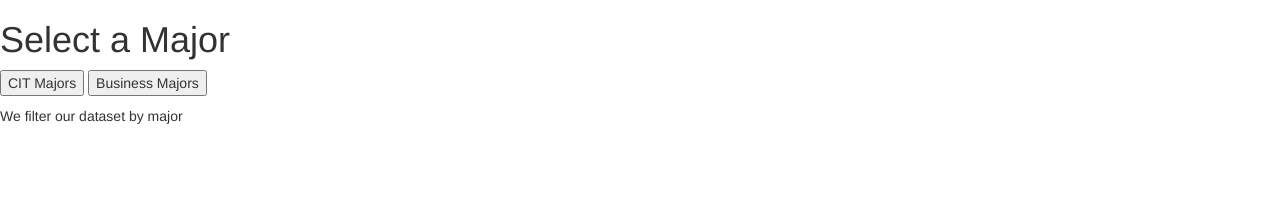
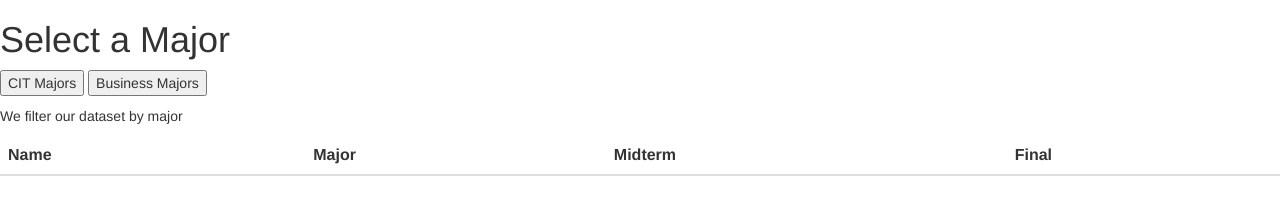
Before and after one commit to AquaticChaos/AquaticChaos.github.io, a plain HTML site: page index.html in a window 1280 px wide. Both pictures are taken after a click on the button "CIT Majors". Drawn offline with nearby package versions, Linux system fonts and the light colour scheme.

Commit message:
Update index.html

```diff
--- a/index.html
+++ b/index.html
@@ -14,10 +14,11 @@
 				var url = "cit5students.json";
 				var request = new XMLHttpRequest();
 				request.open("GET", url);
-				var data = JSON.parse(request.responseText);
+				var data = request.responseText;
 
 				var table1 = document.getElementById("table");
-				var tableData = "<thead><tr><th>Name</th><th>Major</th><th>Midterm</th><th>Final</th></tr></thead>";
+				var tableData = "<table class='table'>";
+				tableData += "<thead><tr><th>Name</th><th>Major</th><th>Midterm</th><th>Final</th></tr></thead>";
 				tableData += "<tbody>";
 
 				for (i = 0; i < data.length; i++) {
@@ -27,6 +28,7 @@
 				}
 
 				tableData += "</tbody>";
+				tableData += "</table>";
 				table1.innerHTML = tableData;
 
 			}
@@ -38,7 +40,7 @@
 		<p><input type="button" value="CIT Majors" onclick="getCITData()">
 		<input type="button" value="Business Majors"></p>
 		<p>We filter our dataset by major</p>
-		<div class="container" id="table">
+		<div class="handlebar" id="table">
 			<table class="table">
 
 			</table>
```
